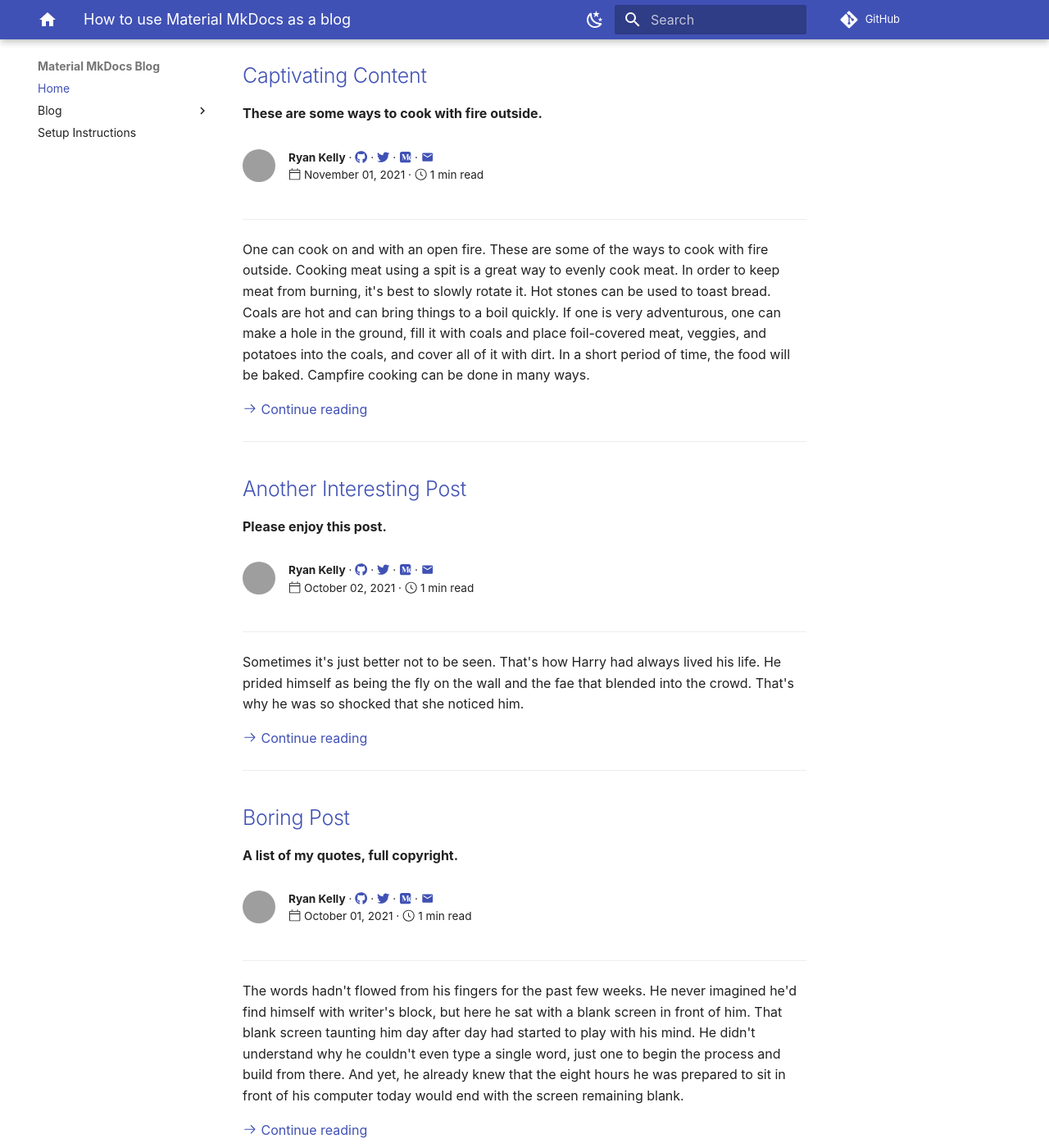
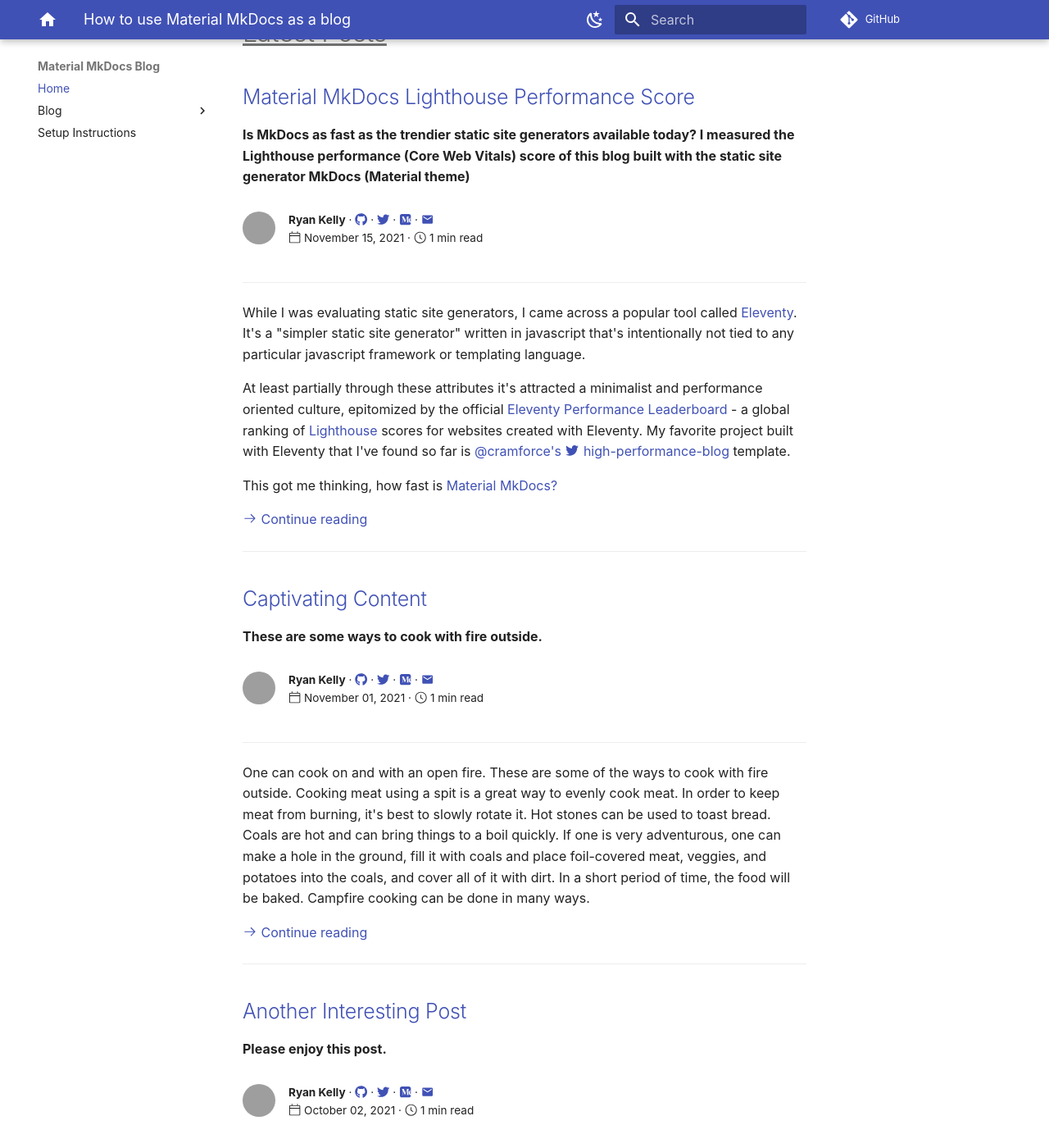
Before and after one commit to 4kelly/material-mkdocs-blog, an MkDocs documentation site: the page built from docs/index.md, in a window 1280 px wide and 1400 px high, scrolled down 598 px. Shown: the whole window at 82% size. Built offline with MkDocs 1.6.1 and Material for MkDocs 9.7.7, drawn with Linux system fonts in a browser that asks for light colours; emoji names are drawn with the system emoji font; comment, search, counter and statistics services are not loaded; some of the changed text lies outside the part shown; grey boxes are pictures that could not be loaded.

Commit message:
New post + more? (#10)
* make room for new post

* add new post

* index clarification

* update readme signature to be more fun

* fix 0 min readtime

```diff
--- /dev/null
+++ b/docs/blog/2021/core_web_vitals.md
@@ -0,0 +1,33 @@
+---
+template: blog_post.html
+title: Material MkDocs Lighthouse Performance Score
+description: >
+    Is MkDocs as fast as the trendier static site generators available today?
+    I measured the Lighthouse performance (Core Web Vitals) score of this blog
+    built with the static site generator MkDocs (Material theme)
+date: 2021-11-15
+---
+
+While I was evaluating static site generators, I came across a popular tool called [Eleventy](https://v0-11-0.11ty.dev).
+It's a "simpler static site generator" written in javascript
+that's intentionally not tied to any particular javascript framework or templating language.
+
+At least partially through these attributes it's attracted a minimalist and performance oriented culture,
+epitomized by the official [Eleventy Performance Leaderboard](https://v0-11-0.11ty.dev/leaderboard/perf/)
+- a global ranking of [Lighthouse](https://web.dev/performance-scoring/) scores for websites created with Eleventy.
+My favorite project built with Eleventy that I've found so far is
+[@cramforce's :material-twitter:](https://twitter.com/cramforce) [high-performance-blog](https://github.com/google/eleventy-high-performance-blog) template.
+
+This got me thinking, how fast is [Material MkDocs?](https://squidfunk.github.io/mkdocs-material/)
+
+<p hidden>#more</p>
+---
+
+# Fast :rocket: :rocket: :rocket:
+
+![LightHouse Score ScreenShot](../../img/lighthouse_score_2021_11_14.png){ align=left lazy=true }
+
+- See the [results](https://developers.google.com/speed/pagespeed/insights/?url=https%3A%2F%2Fmaterial-mkdocs-blog.4kelly.com%2F&tab=desktop)
+running a Lighthouse test against this blog.
+- The `Diagnostics` section had some suggestions, which I'll tackle soon.
+- Obviously this blog doesn't have much content or images, but this is a great starting point.
--- a/docs/blog/subtopic/boring_post.md
+++ /dev/null
@@ -1,14 +0,0 @@
----
-template: blog_post.html
-title: Boring Post
-description: A list of my quotes, full copyright.
-date: 2021-10-01
----
-
-The words hadn't flowed from his fingers for the past few weeks. He never imagined he'd find himself with writer's block, but here he sat with a blank screen in front of him. That blank screen taunting him day after day had started to play with his mind. He didn't understand why he couldn't even type a single word, just one to begin the process and build from there. And yet, he already knew that the eight hours he was prepared to sit in front of his computer today would end with the screen remaining blank.
-
-<p hidden>#more</p>
-
-He slowly poured the drink over a large chunk of ice he has especially chiseled off a larger block. He didn't particularly like his drinks cold, but he knew that the drama of chiseling the ice and then pouring a drink over it looked far more impressive than how he actually liked it. It was all about image and he'd managed to perfect the image that he wanted to project.
-It seemed like it should have been so simple. There was nothing inherently difficult with getting the project done. It was simple and straightforward enough that even a child should have been able to complete it on time, but that wasn't the case. The deadline had arrived and the project remained unfinished.
-One can cook on and with an open fire. These are some of the ways to cook with fire outside. Cooking meat using a spit is a great way to evenly cook meat. In order to keep meat from burning, it's best to slowly rotate it. Hot stones can be used to toast bread. Coals are hot and can bring things to a boil quickly. If one is very adventurous, one can make a hole in the ground, fill it with coals and place foil-covered meat, veggies, and potatoes into the coals, and cover all of it with dirt. In a short period of time, the food will be baked. Campfire cooking can be done in many ways.
--- a/docs/index.md
+++ b/docs/index.md
@@ -11,6 +11,8 @@ description: >
 [MkDocs](https://www.mkdocs.org) is a static site generator.
 [Material MkDocs](https://squidfunk.github.io/mkdocs-material/) is a theme for MkDocs.
 MkDocs has no built-in support for blogging, but it is extensible enough to easily add your own.
+This repo is the experimental precursor to a MkDocs [plugin](https://www.mkdocs.org/dev-guide/plugins/),
+if there is demand.
 
 :rocket: Annotate your posts with a beautiful signature!
 
--- a/mkdocs.yml
+++ b/mkdocs.yml
@@ -12,9 +12,9 @@ nav:
   - Blog:
       - blog/index.md
       - 2021:
+          - blog/2021/core_web_vitals.md
           - blog/2021/cooking_post.md
       - Subtopic:
-          - blog/subtopic/boring_post.md
           - blog/subtopic/interesting_post.md
   - Setup Instructions: setup.md
 theme:
--- a/overrides/partials/blog_metadata.html
+++ b/overrides/partials/blog_metadata.html
@@ -20,7 +20,12 @@
       <span class="twemoji">
         {% include ".icons/octicons/clock-24.svg" %}
       </span>
-      {{ page.content | wordcount // config.extra.blog.words_read_per_minute|default(400, true) }} min read
+      <!--Min reading time is 1 minute-->
+      {% set read_time = page.content | wordcount // config.extra.blog.words_read_per_minute|default(300, true) %}
+      {% if read_time == 0 %}
+        {% set read_time = 1 %}
+      {% endif %}
+      {{ read_time }} min read
     </span>
   </p>
 </aside>
```
Also changed, not shown: README.md (+4 -0 lines), docs/img/lighthouse_score_2021_11_14.png (added).
